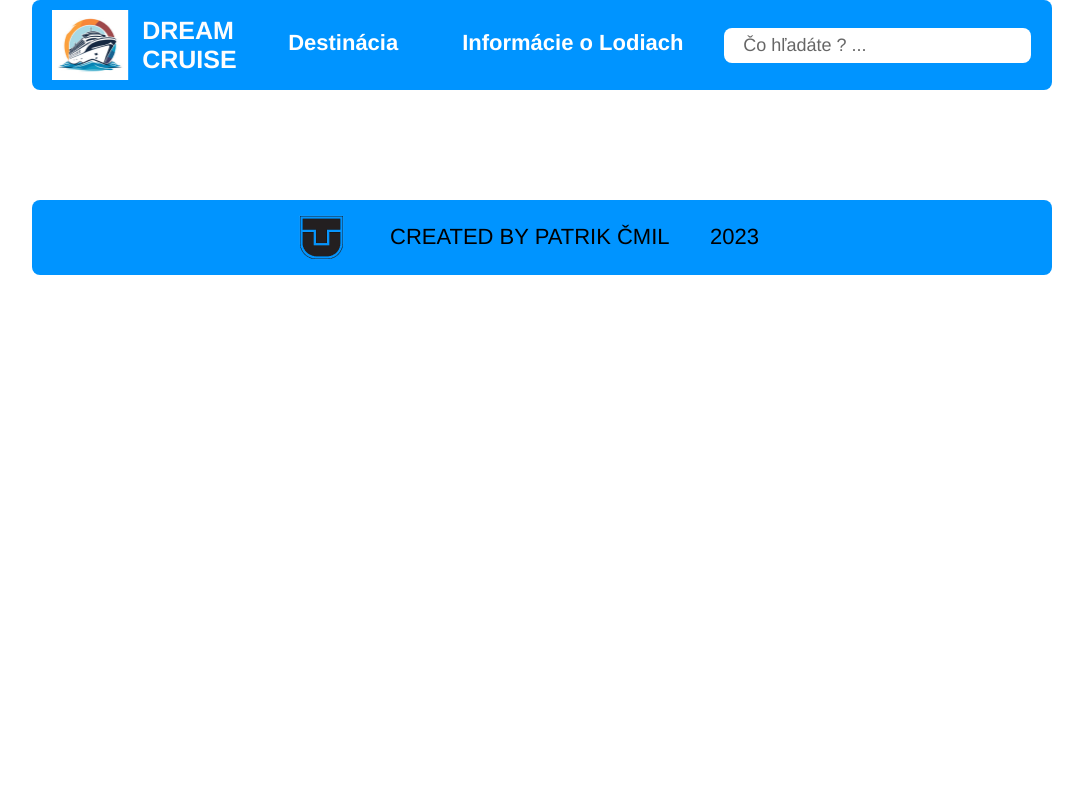
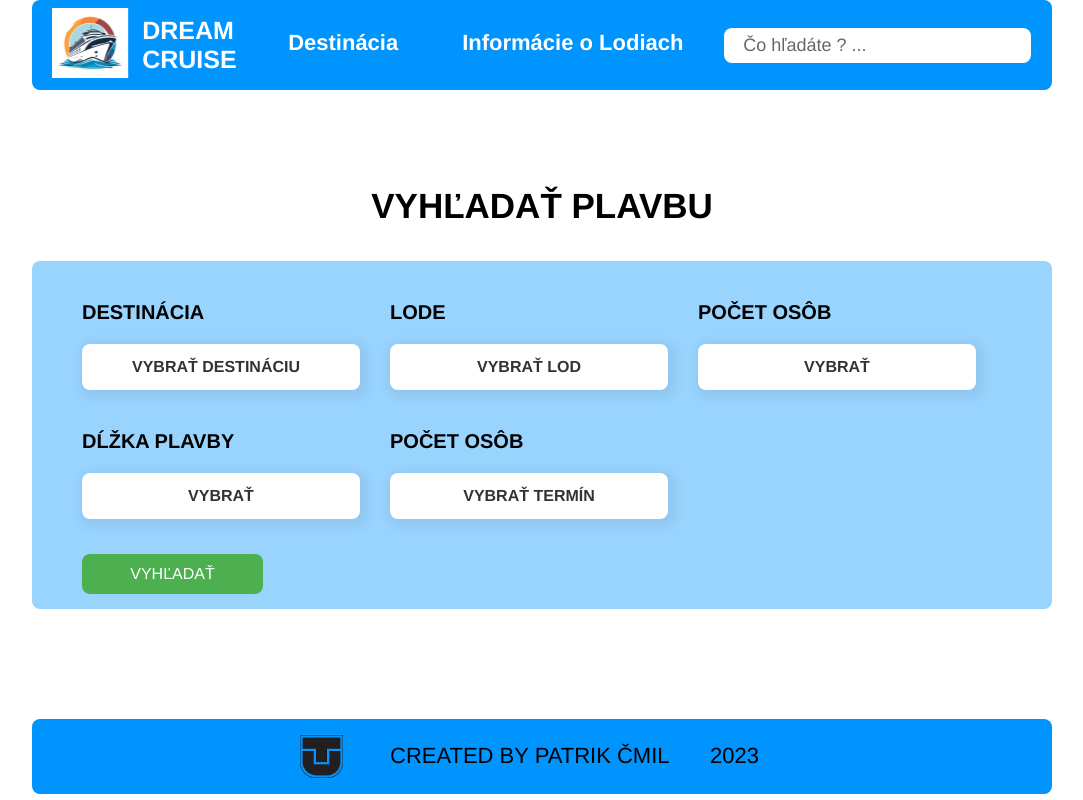
Before and after one commit to KirrTap/UIUX-APP, a React (Create React App) app: page /vyhladavanie in a window 1280 px wide. Shown: the whole page, without its empty margins (98-1181 px from the left). Built offline with nearby package versions, Linux system fonts and the light colour scheme.

Commit message:
funguje aj preklik na stranku vyhladavanie

```diff
--- a/src/App.js
+++ b/src/App.js
@@ -1,12 +1,16 @@
-import HlavnaStranka from "./HlavnaStranka";
-import React from 'react';
-
+import { BrowserRouter as Router, Route, Routes } from 'react-router-dom';
+import HlavnaStranka from './HlavnaStranka';
+import Vyhladavanie from './Vyhladavanie';
 
 const App = () => {
-
-    return(
-        <HlavnaStranka/>
-    );
+  return (
+    <Router>
+      <Routes>
+        <Route path="/" element={<HlavnaStranka />} />
+        <Route path="/vyhladavanie" element={<Vyhladavanie />} />
+      </Routes>
+    </Router>
+  );
 };
 
 export default App;
--- a/src/HlavnaStranka.js
+++ b/src/HlavnaStranka.js
@@ -1,25 +1,18 @@
 import React from 'react';
-import { BrowserRouter as Router, Route, Routes} from 'react-router-dom';
 import MainImg from './Komponenty/HlavnaStranka/MainImg';
 import TopBar from "./Komponenty/HlavnaStranka/TopBar";
 import DropDown from './Komponenty/HlavnaStranka/DropDown';
 import BottomBar from './Komponenty/HlavnaStranka/BottomBar';
-import Vyhladavanie from './Vyhladavanie';
-
 const HlavnaStranka = () => {
     return (
-        <Router>
-            <Routes>
-                <Route path="/vyhladavanie" element={<Vyhladavanie/>} />
-                <Route path="/" element={<>
-                    <TopBar />
-                    <MainImg />
-                    <DropDown/>
-                    <BottomBar/>
-                </>} />
+            <div>
+                <TopBar />
+                <MainImg />
+                <DropDown/>
+                <BottomBar/>
+            </div>
 
-            </Routes>
-        </Router>
+
     );
 };
 
--- a/src/Komponenty/HlavnaStranka/DropDown.js
+++ b/src/Komponenty/HlavnaStranka/DropDown.js
@@ -1,5 +1,5 @@
 import React, { useState } from 'react';
-import { Link } from 'react-router-dom';
+import { Link, useNavigate } from 'react-router-dom';
 import DestinaciaDropDown from './DropDownFile/DestinaciaDropDown';
 import LodDropDown from './DropDownFile/LodDropDown';
 import OsobyDropDown from './DropDownFile/OsobyDropDown';
@@ -14,6 +14,13 @@ const DropDown = () => {
     const [selected_osoby, setSelected_osoby] = useState("VYBRAŤ");
     const [selected_dlzka, setSelected_dlzka] = useState("VYBRAŤ");
     const [selected_termin, setSelected_termin] = useState("VYBRAŤ TERMÍN");
+
+
+    const navigate = useNavigate();
+
+    const handleSearchClick = () => {
+      navigate('/vyhladavanie');
+    };
 
     return (
         <div>
@@ -31,7 +38,7 @@ const DropDown = () => {
                 </div >
                 <div className="dropdown-row">
                     <Link to="/vyhladavanie">
-                        <button className="green-button">VYHĽADAŤ</button>
+                        <button className="green-button" onClick={handleSearchClick}>VYHĽADAŤ</button>
                     </Link>
                 </div>
 
--- a/src/Komponenty/HlavnaStranka/TopBar.js
+++ b/src/Komponenty/HlavnaStranka/TopBar.js
@@ -1,13 +1,22 @@
 import React from 'react';
 import "./TopBar.css";
+import { Link, useNavigate} from 'react-router-dom';
 import SearchBar from "./SearchBar";
 import logoImage from "../Obrazky/logo.png";
 
+
+
 const TopBar = () => {
+  const navigate = useNavigate();
+
+  const handleLogoClick = () => {
+    navigate('/');
+  };
   return(
     <div className="topbar">
-      <div></div>
-      <img className= "logo" src={logoImage} alt = "Logo"></img>
+      <Link to="/">
+        <img className="logo" src={logoImage} alt="Logo" onClick={handleLogoClick} />
+      </Link>
       <p className= "dream-cruise">DREAM CRUISE</p>
       <p className="destinacia">Destinácia</p>
       <p className="info-o-loadiach">Informácie o Lodiach</p>
--- a/src/Vyhladavanie.js
+++ b/src/Vyhladavanie.js
@@ -1,13 +1,16 @@
 import React from 'react';
 import TopBar from "./Komponenty/HlavnaStranka/TopBar";
 import BottomBar from './Komponenty/HlavnaStranka/BottomBar';
+import DropDown from './Komponenty/HlavnaStranka/DropDown';
 
 const Vyhladavanie = () => {
     return (
         <div>
             <TopBar />
-            <BottomBar />
+            <DropDown/>
+            <BottomBar/>
         </div>
+
     );
 };
 
```
